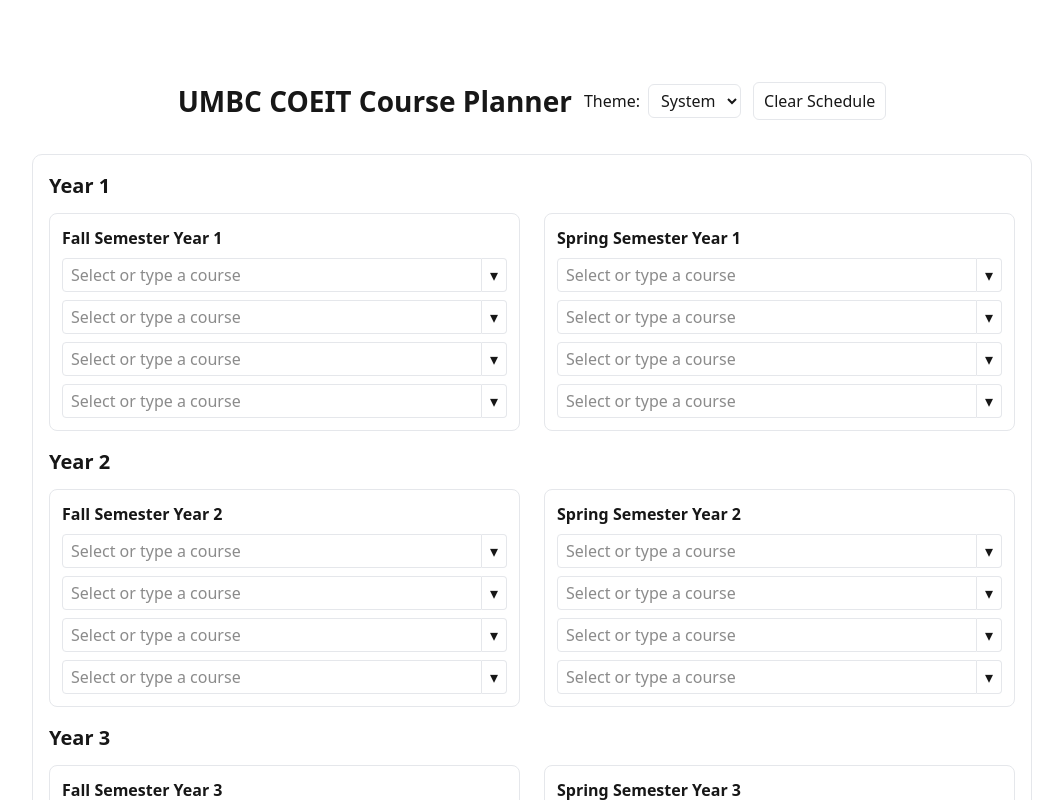
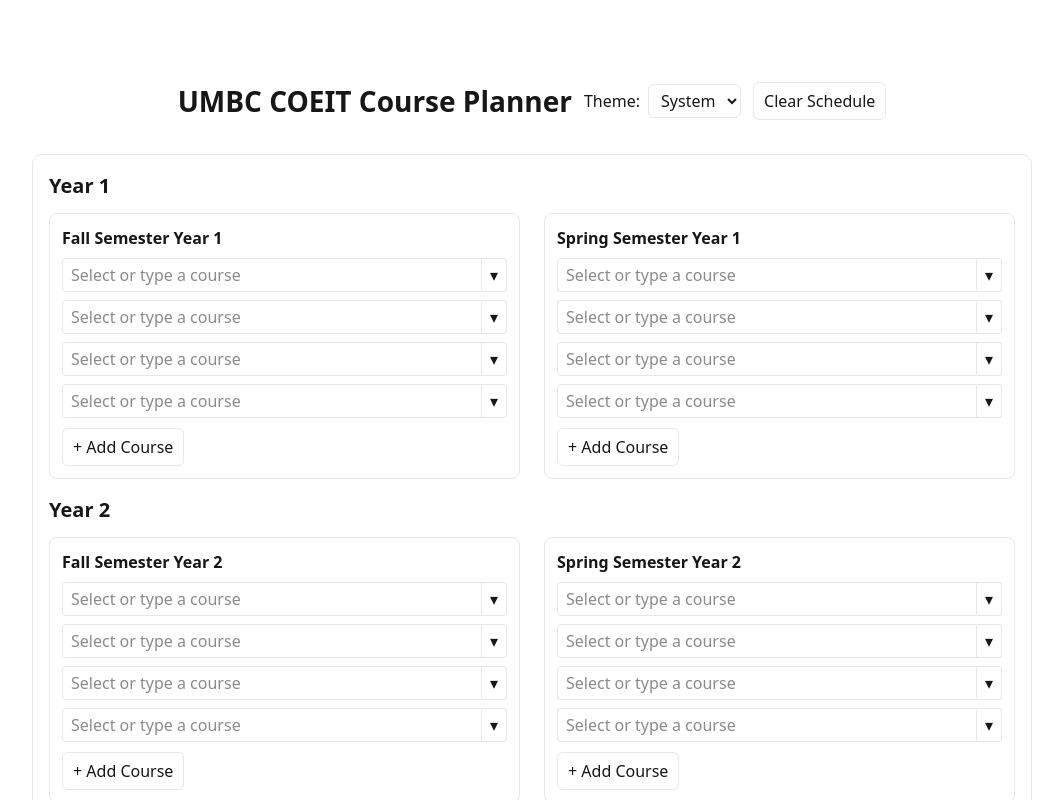
Before and after one commit to Asduyt/CMSC447Project-CoursePlanner-Team7, a Next.js app in the folder my-app/: page / in a window 1280 px wide. Shown: the top 800 px of the page, without its empty margins (108-1171 px from the left). Built offline with nearby package versions, Linux system fonts and the light colour scheme.

Commit message:
Added an add course button for each semester

```diff
--- a/my-app/components/Semester.tsx
+++ b/my-app/components/Semester.tsx
@@ -1,6 +1,15 @@
+"use client";
+
+import { useState } from "react";
 import Cell from "./Cell";
 
-export default function Semester({season, year}: {season: string, year: number}) {
+export default function Semester({ season, year }: { season: string; year: number }) {
+	// Start with 4 cells, allow adding more dynamically
+	const [cells, setCells] = useState<number[]>([0, 1, 2, 3]);
+
+	const addCourse = () => {
+		setCells((prev) => [...prev, (prev.at(-1) ?? -1) + 1]);
+	};
 
 	return (
 		<div
@@ -11,13 +20,30 @@
 				padding: 12,
 			}}
 		>
-				<h3 style={{ fontWeight: 600, marginBottom: 8 }}>{season} Semester Year {year}</h3>
+			<h3 style={{ fontWeight: 600, marginBottom: 8 }}>
+				{season} Semester Year {year}
+			</h3>
 			<div style={{ display: "flex", flexDirection: "column", gap: 8 }}>
-					<Cell />
-					<Cell />
-					<Cell />
-					<Cell />
+				{cells.map((id) => (
+					<Cell key={id} />
+				))}
+			</div>
+			<div style={{ marginTop: 10 }}>
+				<button
+					type="button"
+					onClick={addCourse}
+					style={{
+						background: "var(--surface)",
+						color: "var(--foreground)",
+						border: "1px solid var(--border)",
+						padding: "6px 10px",
+						borderRadius: 6,
+						cursor: "pointer",
+					}}
+				>
+					+ Add Course
+				</button>
 			</div>
 		</div>
-	)
+	);
 }
```
Also changed, not shown: 1 other file (tests, documents, lock files or other folders). Lines whose indentation alone changed are shown as unchanged.
